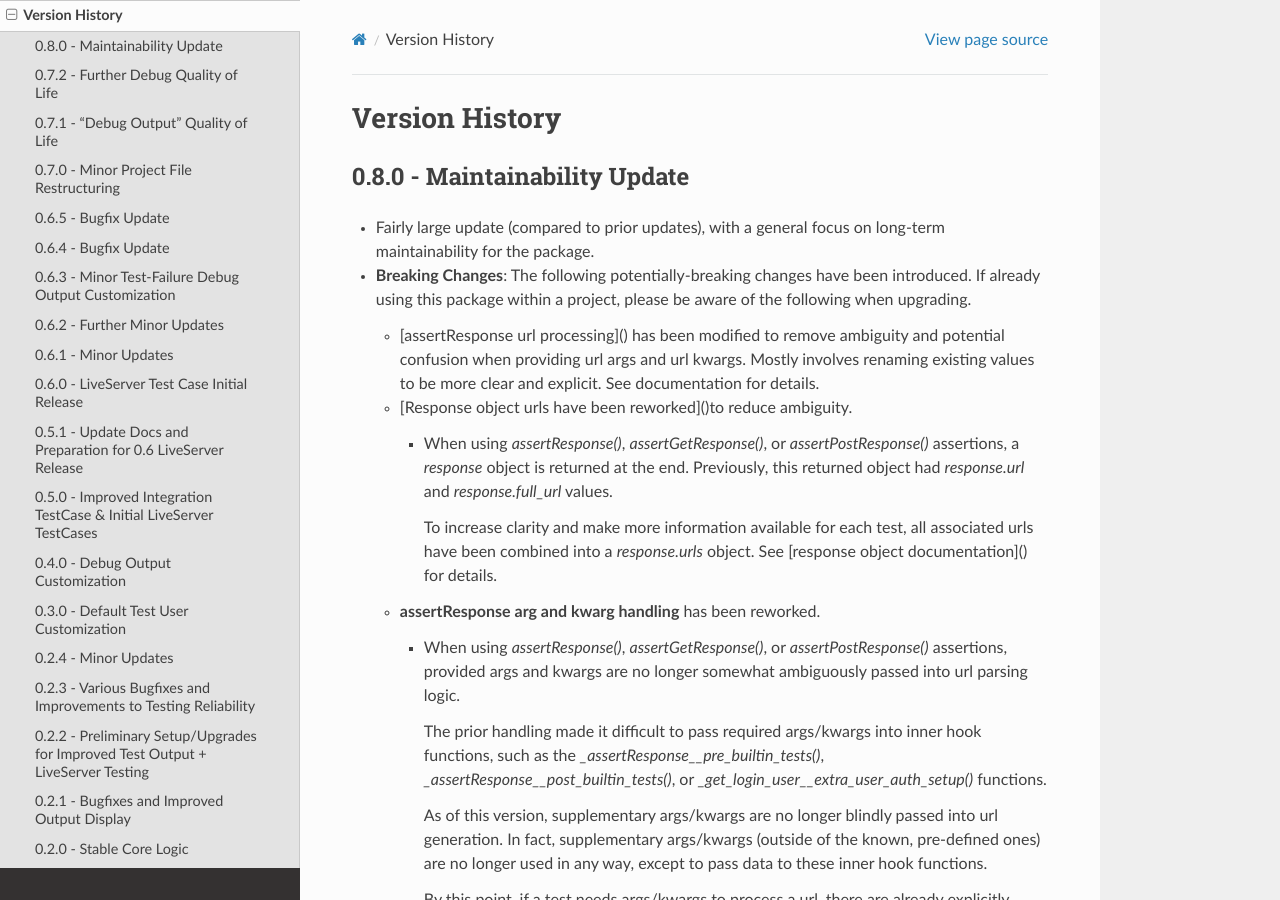
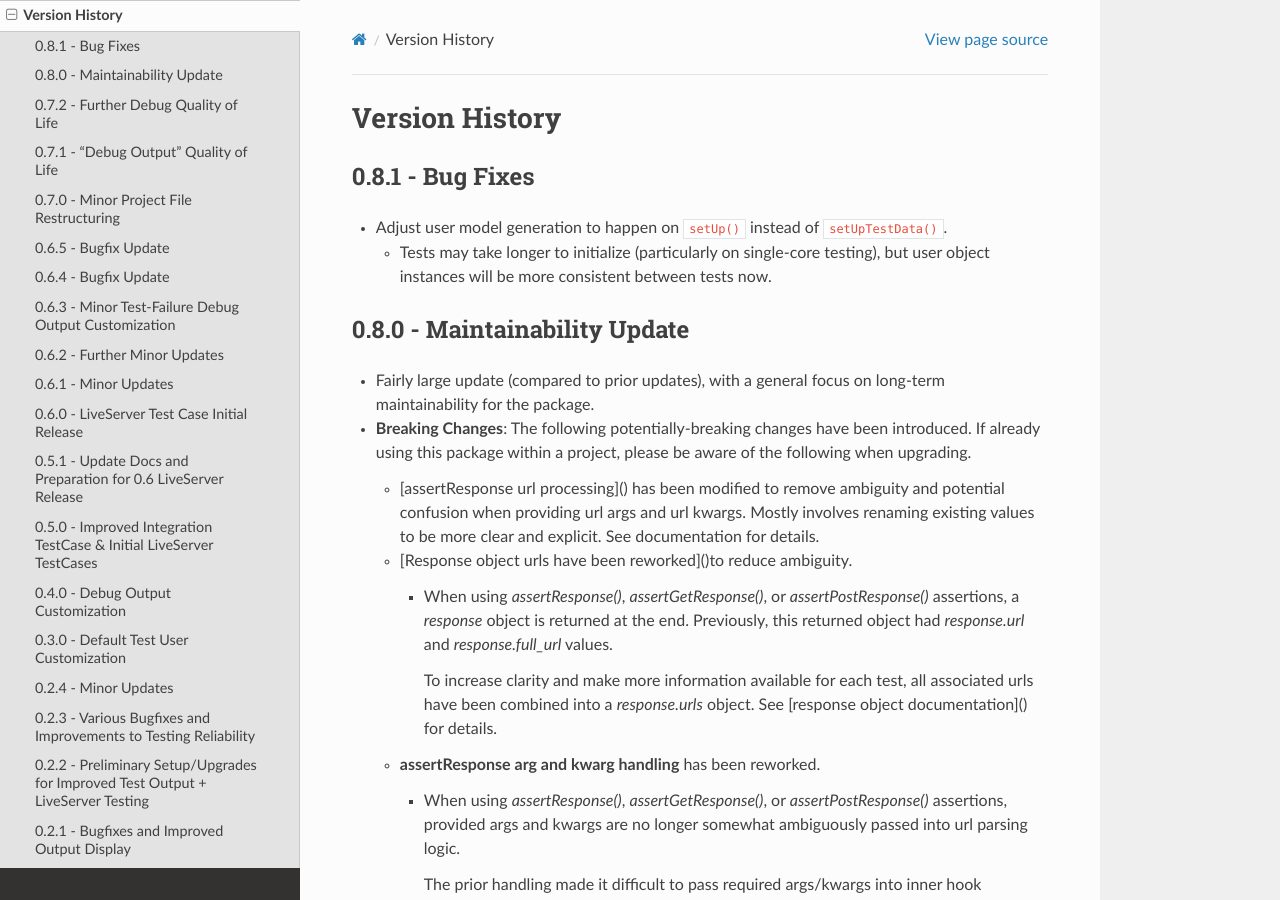
Before and after one commit to brodriguez8774/django-expanded-test-cases, a Sphinx documentation site: the page built from docs/source/version_history.rst, in a window 1280 px wide and 900 px high. Built offline with Sphinx 7.4.7 and the Read the Docs theme 3.1.0, drawn with Linux system fonts in a browser that asks for light colours.

Commit message:
Update version history file

```diff
--- a/docs/source/version_history.rst
+++ b/docs/source/version_history.rst
@@ -1,5 +1,15 @@
 Version History
 ***************
+
+
+0.8.1 - Bug Fixes
+=================
+
+* Adjust user model generation to happen on ``setUp()`` instead of
+  ``setUpTestData()``.
+
+  * Tests may take longer to initialize (particularly on single-core testing),
+    but user object instances will be more consistent between tests now.
 
 
 0.8.0 - Maintainability Update
```
